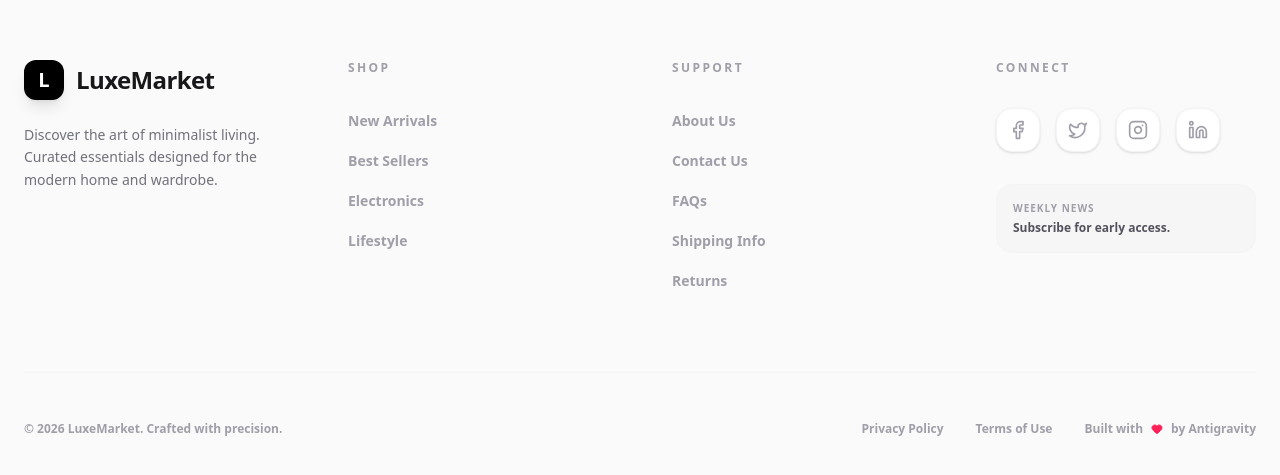
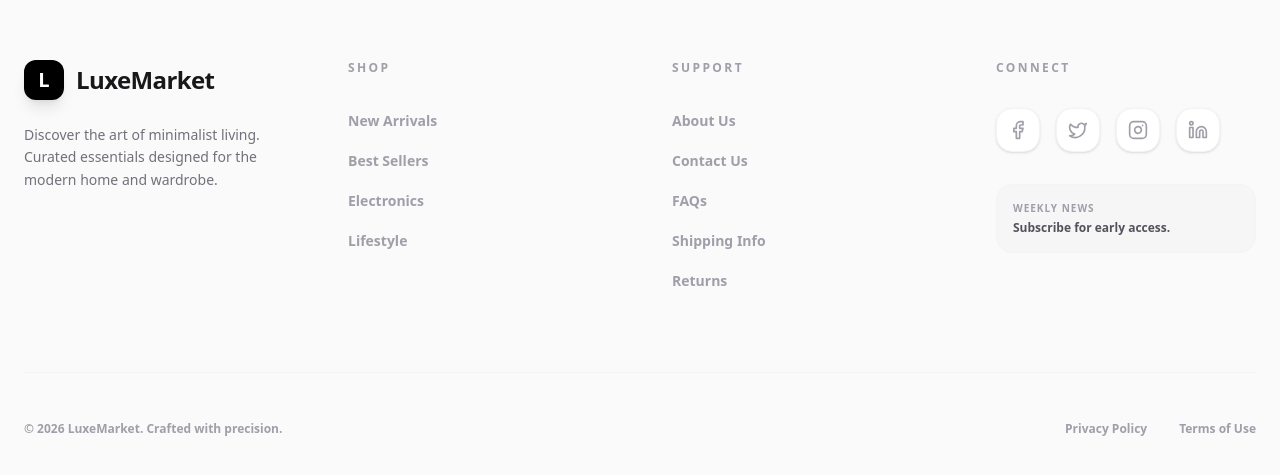
Before and after one commit to tahirta143/ecommerce-website-, a Next.js app: page / in a window 1280 px wide. Shown: the part 2255-2730 px from the top of the page. Built offline with nearby package versions, Linux system fonts and the light colour scheme.

Commit message:
footer change

```diff
--- a/src/components/Footer.jsx
+++ b/src/components/Footer.jsx
@@ -134,9 +134,7 @@ export default function Footer() {
                     <div className="flex items-center gap-8">
                         <Link href="#" className="text-xs font-bold text-zinc-400 hover:text-black transition-colors">Privacy Policy</Link>
                         <Link href="#" className="text-xs font-bold text-zinc-400 hover:text-black transition-colors">Terms of Use</Link>
-                        <p className="flex items-center gap-2 text-xs font-bold text-zinc-400">
-                            Built with <Heart className="size-3 text-rose-500 fill-rose-500 animate-pulse" /> by Antigravity
-                        </p>
+
                     </div>
                 </div>
             </div>
```
